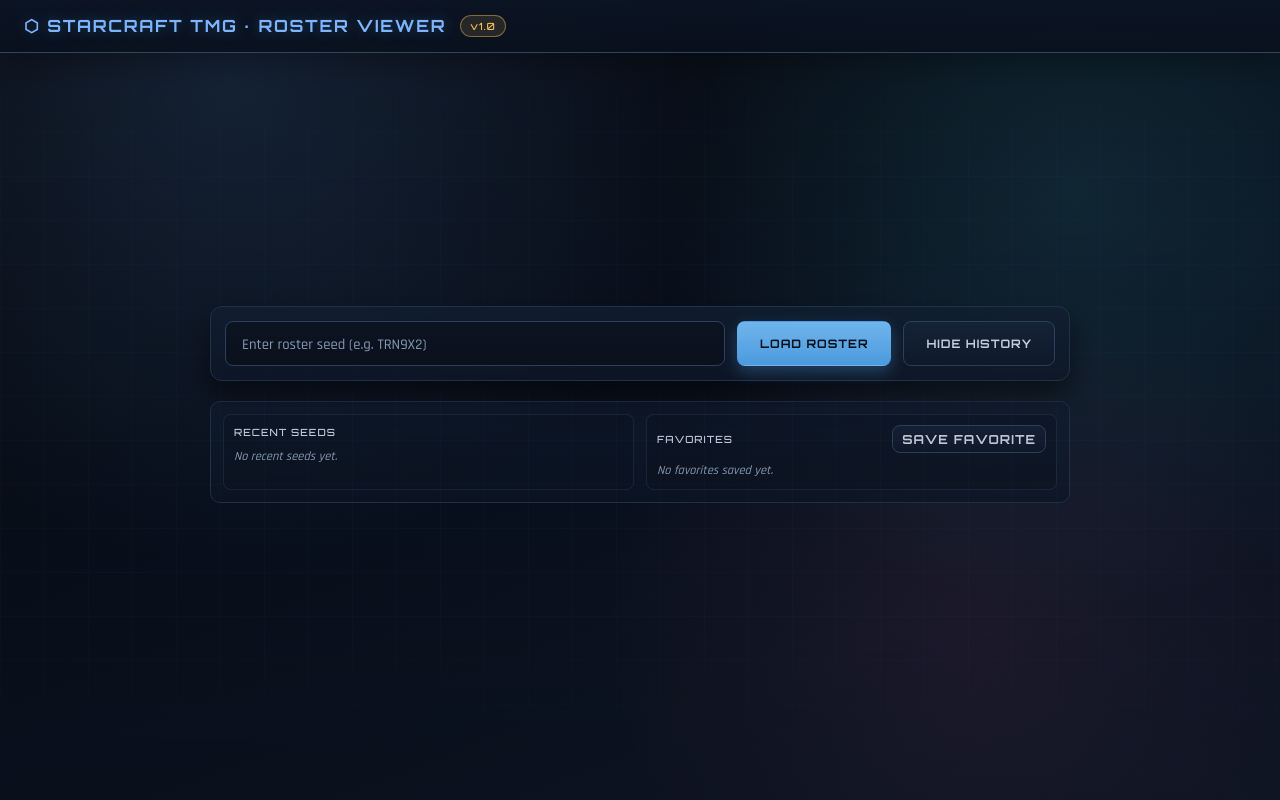
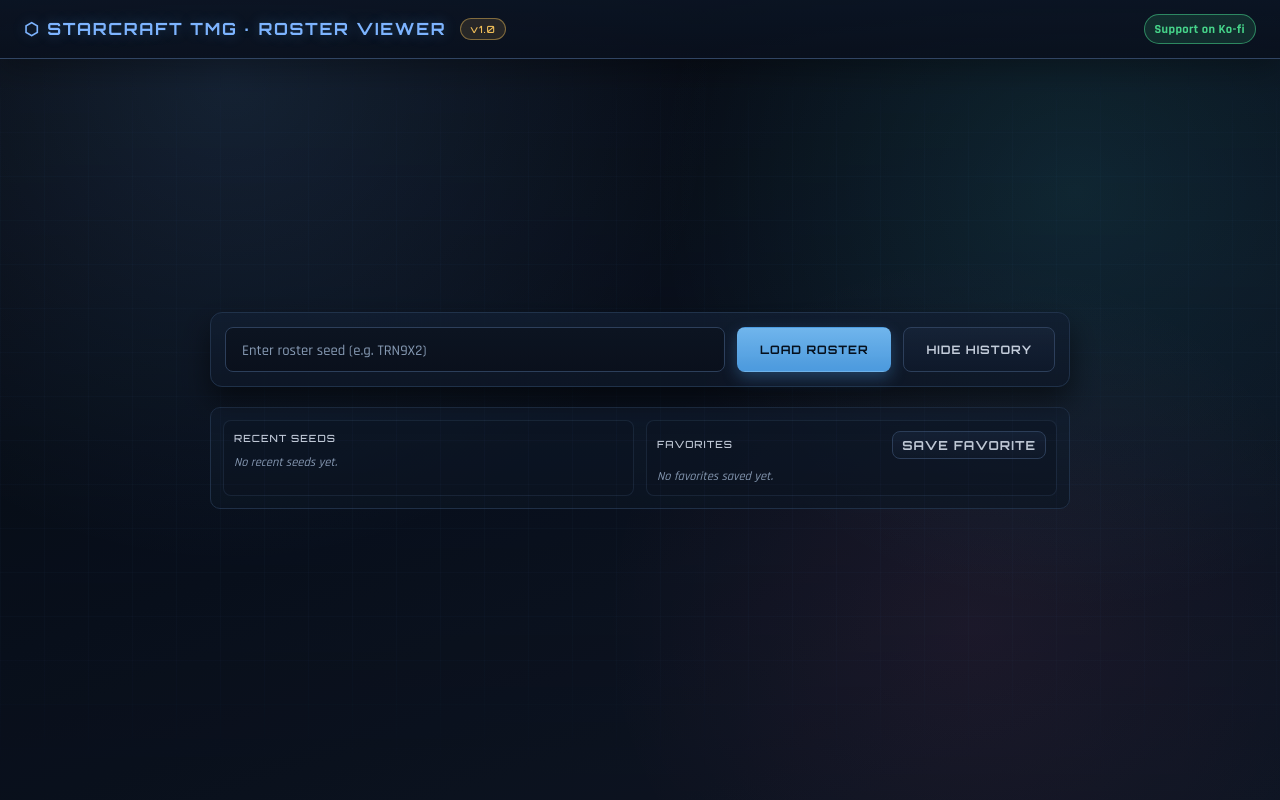
Before and after one commit to desjani/StarcraftTMG, a website: page web/public/index.html in a window 1280 px wide. Drawn offline with nearby package versions, Linux system fonts and the light colour scheme; files whose address does not match are found by name.

Commit message:
Add Ko-fi support link to web UI and ephemeral roster preview

```diff
--- a/bot/commands/roster-ui.js
+++ b/bot/commands/roster-ui.js
@@ -283,17 +283,18 @@
 
 async function renderSessionReply(interaction, session) {
   const components = buildComponents(session);
+  const support = 'Support: https://ko-fi.com/desjani';
 
   if (session.mode === 'discord') {
     const output = buildDiscordOutput(session);
     const header = `seed: ${session.seed}`;
     const link = `https://desjani.github.io/StarcraftTMG/?tab=roster&s=${encodeURIComponent(session.seed)}`;
-    const content = `${header}\n${output}\n${link}`;
+    const content = `${header}\n${output}\n${link}\n${support}`;
     return interaction.editReply({ content, files: [], components });
   }
 
   const attachment = await fetchCardAttachment(session);
-  const content = `seed: ${session.seed}`;
+  const content = `seed: ${session.seed}\n${support}`;
   return interaction.editReply({ content, files: [attachment], components });
 }
 
--- a/web/public/index.html
+++ b/web/public/index.html
@@ -97,6 +97,27 @@
       border: 1px solid rgba(var(--protoss-rgb), .45);
       background: rgba(var(--protoss-rgb), .12);
     }
+    .support-link {
+      margin-left: auto;
+      display: inline-flex;
+      align-items: center;
+      gap: 6px;
+      padding: 5px 10px;
+      border-radius: 999px;
+      border: 1px solid rgba(70, 212, 138, .55);
+      background: rgba(70, 212, 138, .14);
+      color: var(--green);
+      font-size: .78rem;
+      font-weight: 700;
+      letter-spacing: .03em;
+      text-decoration: none;
+      transition: transform .18s ease, background .18s ease, border-color .18s ease;
+    }
+    .support-link:hover {
+      transform: translateY(-1px);
+      background: rgba(70, 212, 138, .22);
+      border-color: rgba(70, 212, 138, .8);
+    }
 
     main {
       max-width: 1080px;
@@ -1557,6 +1578,7 @@
     @media (max-width: 880px) {
       header { padding: 12px 14px; }
       header h1 { font-size: .87rem; }
+      .support-link { font-size: .72rem; padding: 4px 8px; }
       .tabs { gap: 6px; }
       .tab { font-size: .58rem; }
       @media (max-width: 980px) {
@@ -1903,6 +1925,7 @@
   <header>
     <h1>⬡ StarCraft TMG · Roster Viewer</h1>
     <span class="badge">v1.0</span>
+    <a class="support-link" href="https://ko-fi.com/desjani" target="_blank" rel="noopener noreferrer">Support on Ko-fi</a>
   </header>
 
   <main>
```
